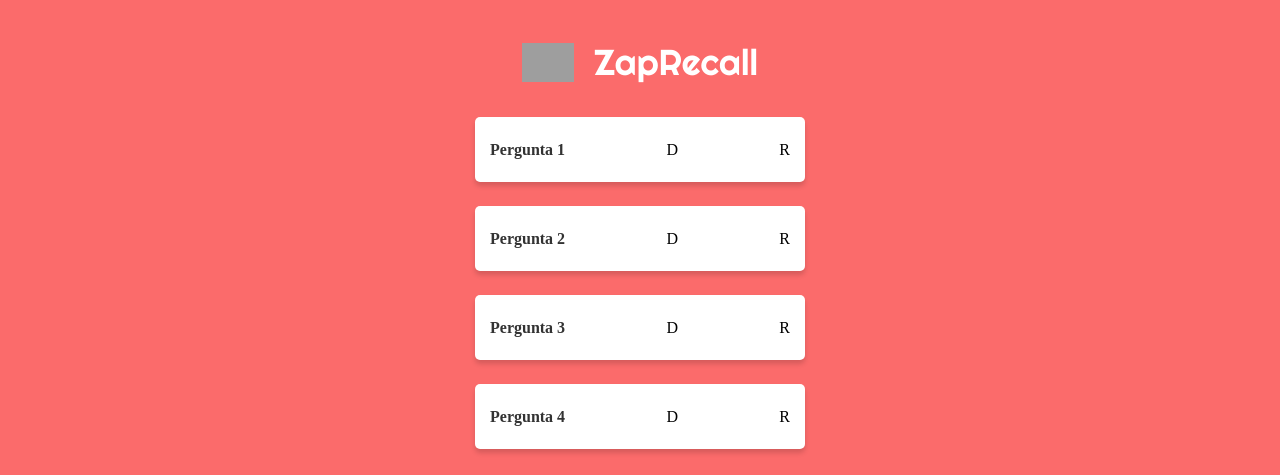
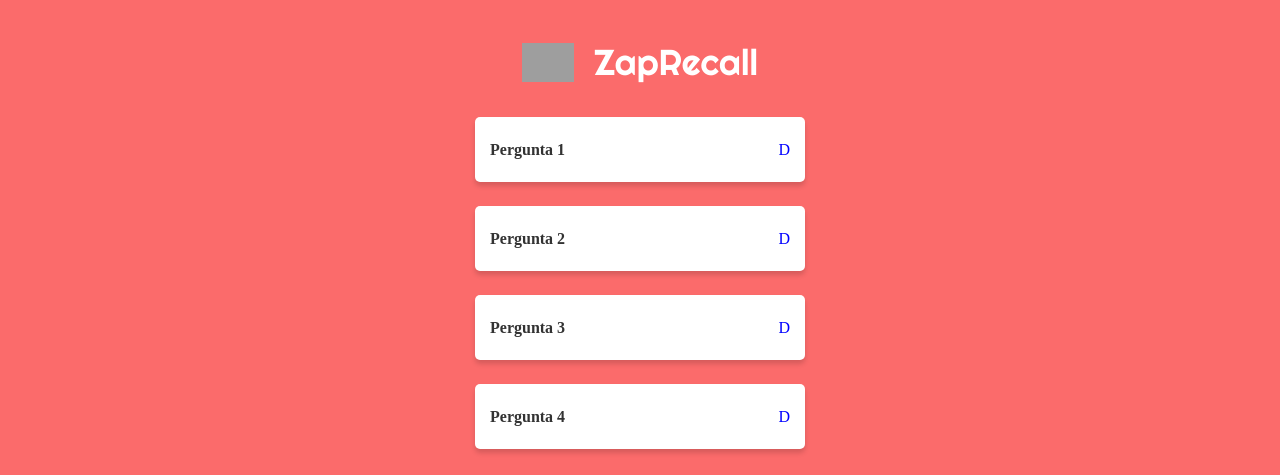
Before and after one commit to AnneKinder/projeto9-zaprecall, a React (Create React App) app: page / in a window 1280 px wide. Shown: the top 475 px of the page. Built offline with nearby package versions, Linux system fonts and the light colour scheme; grey boxes are pictures that could not be loaded.

Commit message:
Update style.css

```diff
--- a/src/assets/css/style.css
+++ b/src/assets/css/style.css
@@ -130,6 +130,17 @@
   right: 10px;
 }
 
-h2 {
+.icon-pergunta {
+  color: blue;
   cursor: pointer;
 }
+
+.icon-resposta {
+  color: rgb(213, 26, 213);
+  cursor: pointer;
+  width: 5px;
+}
+
+.hidden {
+  display: none;
+}
```
